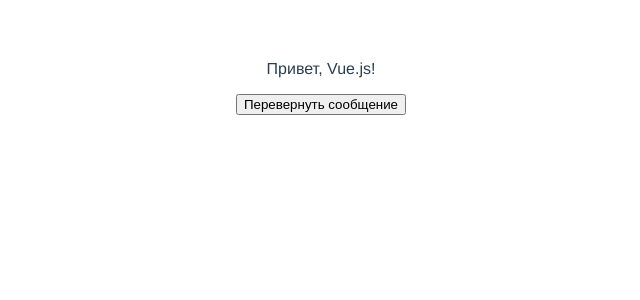
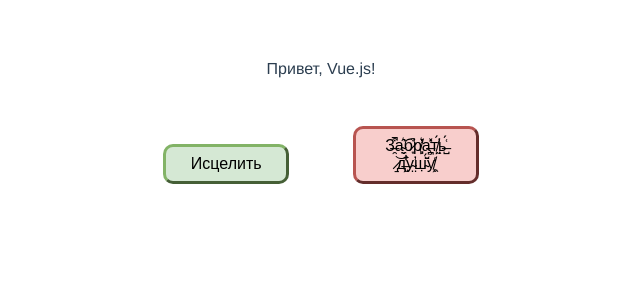
Before and after one commit to BazarovaAnna/gods-gui, a Vue app: page / in a window 1280 px wide. Shown: the top 300 px of the page, without its empty margins (319-959 px from the left). Built offline with nearby package versions, Linux system fonts and the light colour scheme.

Commit message:
buttons for gods design

```diff
--- /dev/null
+++ b/src/assets/styles/gods/buttons.css
@@ -0,0 +1,48 @@
+button {
+    width: 10%;
+    margin: 2.5%;
+}
+
+button.heal {
+    appearance: none;
+    border-color: #82B366;
+    border-radius: 10px;
+    border-width: medium;
+    background: #D5E8D4;
+    color: #000;
+    padding: 8px 16px;
+    font-size: 16px;
+}
+
+button.heal:hover {
+    background: #c1daba;
+}
+
+button.heal:focus {
+    outline: none;
+    box-shadow: 0 0 0 4px #ebf6e8;
+}
+
+button.take {
+    appearance: none;
+    border-color: #B85450;
+    border-radius: 10px;
+    border-width: medium;
+    background: #F8CECC;
+    color: #000;
+    padding: 8px 16px;
+    font-size: 16px;
+}
+
+button.take:hover {
+    background: #dab6b4;
+}
+
+button.take:focus {
+    outline: none;
+    box-shadow: 0 0 0 4px #fae9e8;
+}
+/* normal   #4676D7
+   hover    #1d49aa
+   focus    #cbd6ee
+ */
--- /dev/null
+++ b/src/assets/styles/gods/index.css
@@ -0,0 +1 @@
+@import "buttons.css";
--- a/src/components/Gods.vue
+++ b/src/components/Gods.vue
@@ -1,7 +1,8 @@
 <template>
   <div id="gods">
     <p>{{ message }}</p>
-    <button v-on:click="reverseMessage">Перевернуть сообщение</button>
+    <button class="heal" v-on:click="reverseMessage">Исцелить</button>
+    <button class="take" v-on:click="reverseMessage">З̶̯͒̚а̴̼̬̑͛б̷̛͙͒р̸͈͕͛̕а̶̧̪̽̓т̸̛̤͖́ь̶̺́͑ ̷̱͝д̶͖͋̊у̴̛̤ш̴̣̈́̌у̸͎͖̒ </button>
   </div>
 </template>
 
@@ -16,6 +17,7 @@
   },
   methods: {
     reverseMessage: function () {
+      //java method
       this.message = this.message.split('').reverse().join('')
     }
   }
@@ -23,5 +25,5 @@
 </script>
 
 <style scoped>
-
+  @import '../assets/styles/gods/index.css';
 </style>
```
